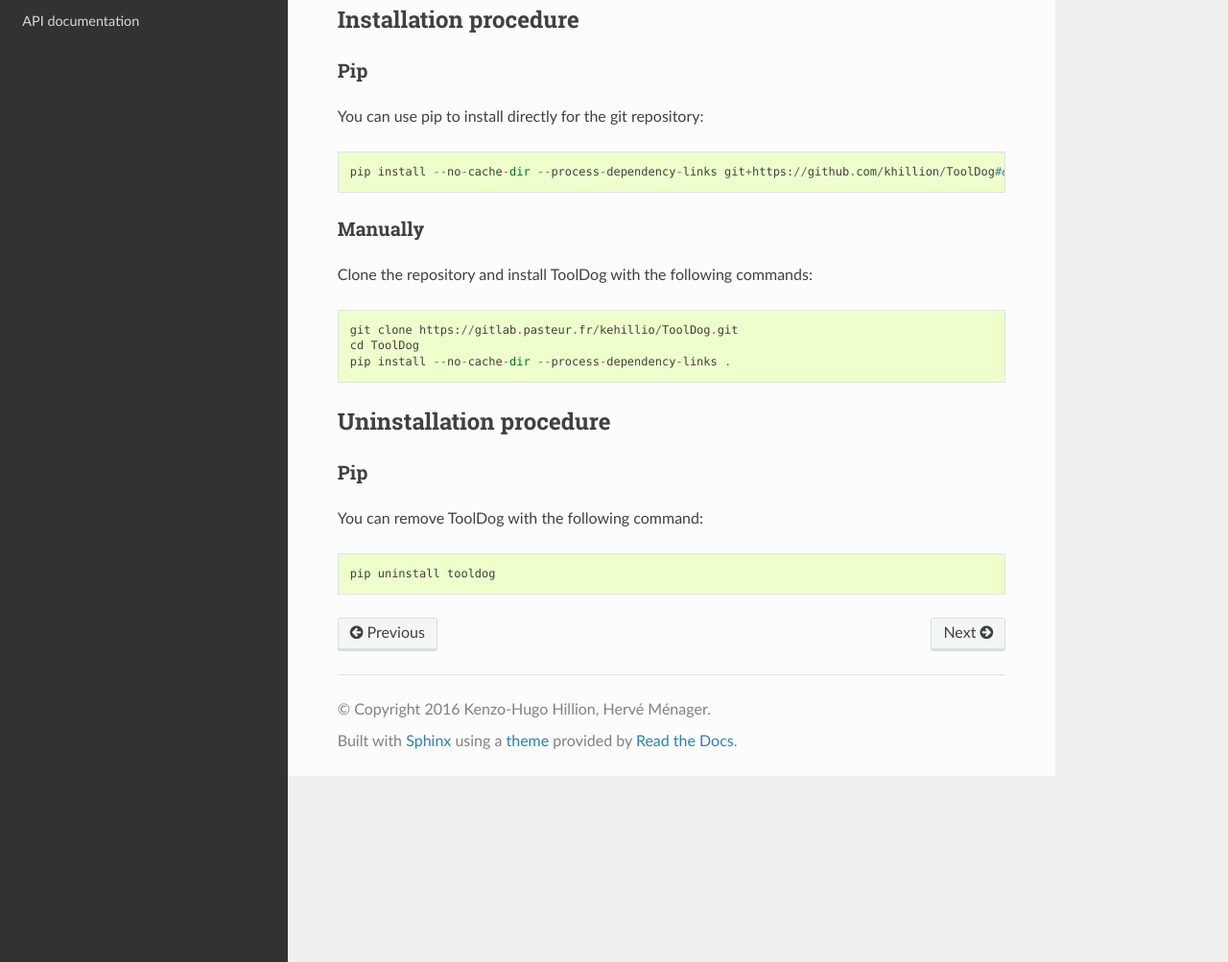
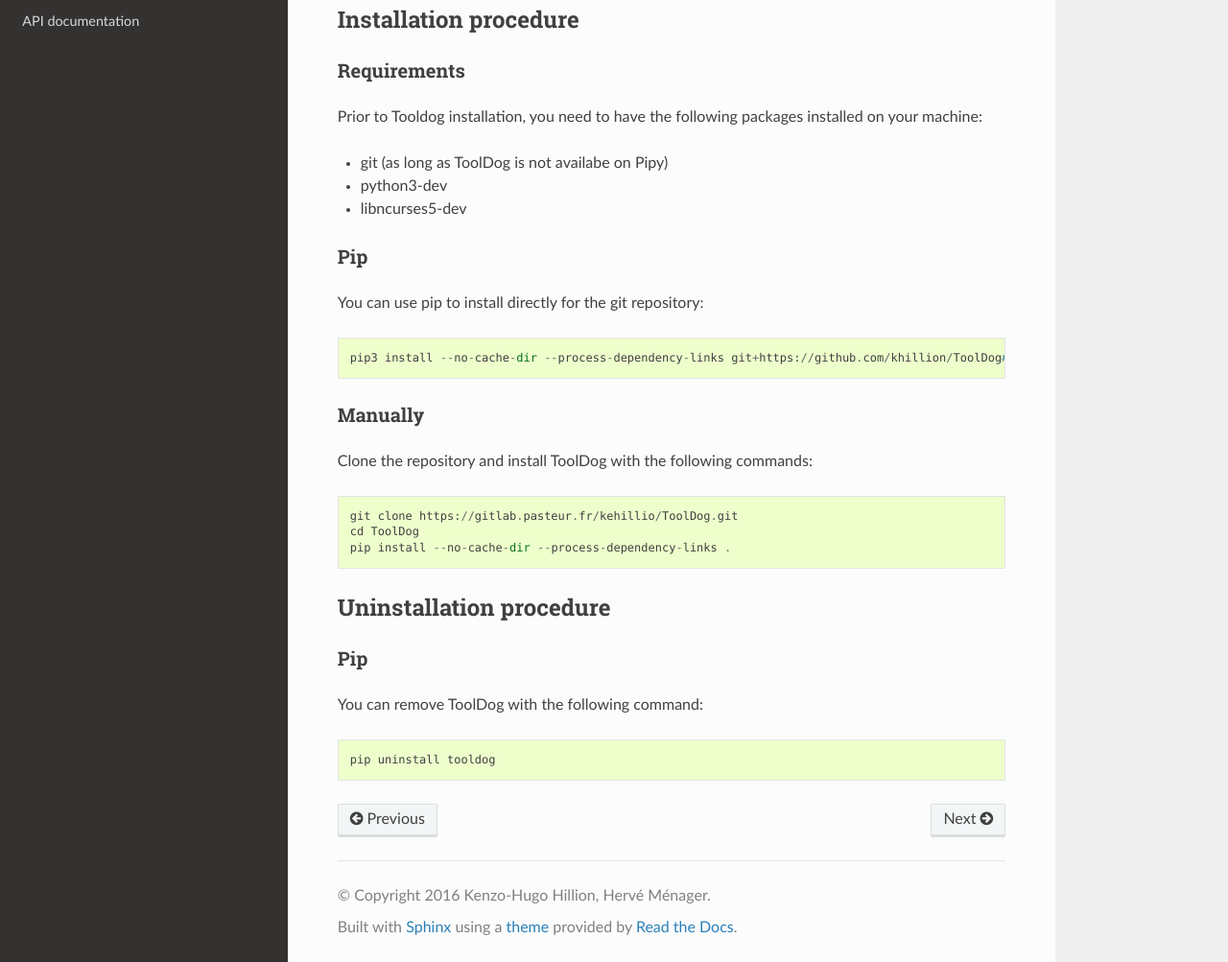
Before and after one commit to bio-tools/ToolDog, a Sphinx documentation site: the page built from doc/source/installation.rst, in a window 1280 px wide and 1335 px high. Shown: the part 332-1335 px from the top of the window at 96% size. Built offline with Sphinx 7.4.7 and the Read the Docs theme 2.0.0, drawn with Linux system fonts in a browser that asks for light colours.

Commit message:
updates packages necessary for proper tooldog installation

```diff
--- a/doc/source/installation.rst
+++ b/doc/source/installation.rst
@@ -23,12 +23,22 @@
 Installation procedure
 ======================
 
+Requirements
+------------
+
+Prior to Tooldog installation, you need to have the following packages installed
+on your machine:
+
+* git (as long as ToolDog is not availabe on Pipy)
+* python3-dev
+* libncurses5-dev
+
 Pip
 ---
 
 You can use pip to install directly for the git repository::
 
-    pip install --no-cache-dir --process-dependency-links git+https://github.com/khillion/ToolDog#egg=tooldog
+    pip3 install --no-cache-dir --process-dependency-links git+https://github.com/khillion/ToolDog#egg=tooldog
 
 Manually
 --------
```
Also changed, not shown: README.md (+11 -2 lines).
